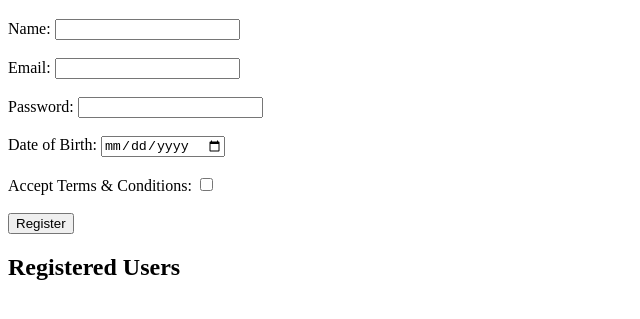
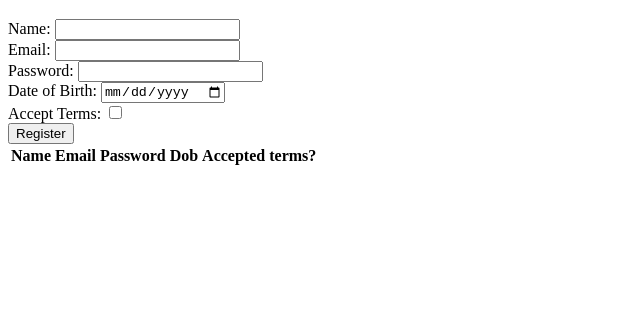
Before and after one commit to shivanireddyp/wd101, a plain HTML site: page index.html in a window 1280 px wide. Shown: the part 61-380 px from the top of the page, without its empty margins (0-640 px from the left). Drawn offline with Linux system fonts and the light colour scheme.

Commit message:
Update index.html

```diff
--- a/index.html
+++ b/index.html
@@ -4,26 +4,40 @@
     <meta charset="UTF-8">
     <meta name="viewport" content="width=device-width, initial-scale=1.0">
     <title>Registration Form</title>
+    <link rel="stylesheet" href="styles.css">
 </head>
 <body>
     <h1>Registration Form</h1>
     <form id="registrationForm">
         <label for="name">Name:</label>
-    <input type="text" id="name" name="name" required><br><br>
+        <input type="text" id="name" required>
+        <br>
         <label for="email">Email:</label>
-    <input type="email" id="email" name="email" required><br><br>
+        <input type="email" id="email" required>
+        <br>
         <label for="password">Password:</label>
-    <input type="password" id="password" name="password" required><br><br>
+        <input type="password" id="password" required>
+        <br>
         <label for="dob">Date of Birth:</label>
-    <input type="date" id="dob" name="dob" required><br><br>
-    <label for="acceptTerms">Accept Terms & Conditions:</label>
-    <input type="checkbox" id="acceptTerms" name="acceptTerms" required><br><br>
+        <input type="date" id="dob" required>
+        <br>
+        <label for="acceptTerms">Accept Terms:</label>
+        <input type="checkbox" id="acceptTerms" required>
+        <br>
         <button type="submit">Register</button>
     </form>
-
-  <h2>Registered Users</h2>
-  <ul id="userList"></ul>
-
+    <table id="userTable">
+        <thead>
+            <tr>
+                <th>Name</th>
+                <th>Email</th>
+                <th>Password</th>
+                <th>Dob</th>
+                <th>Accepted terms?</th>
+            </tr>
+        </thead>
+        <tbody></tbody>
+    </table>
     <script src="index.js"></script>
 </body>
 </html>
```
Lines whose indentation alone changed are shown as unchanged.
